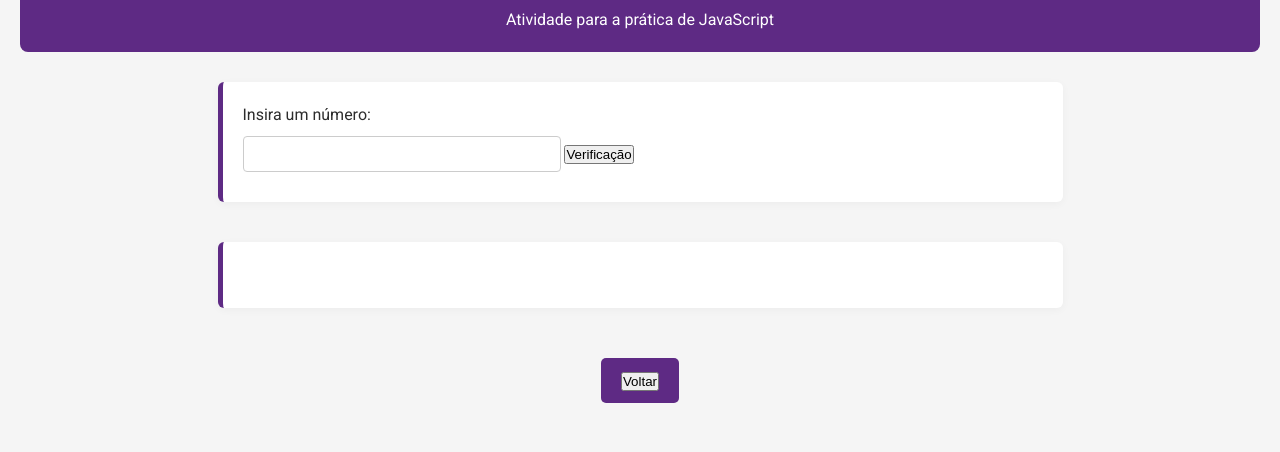
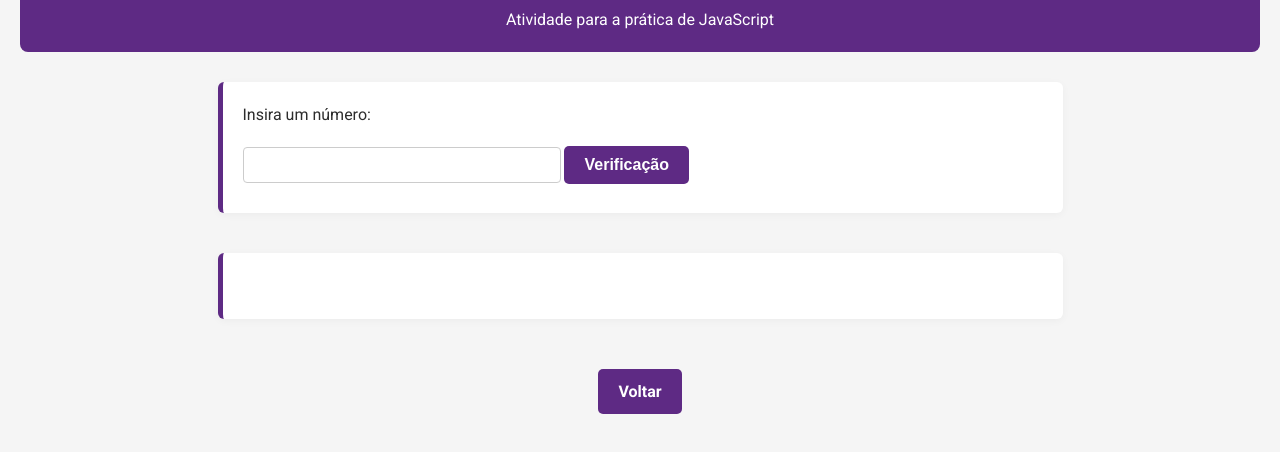
Before and after one commit to colynascimento/aulas_js, a plain HTML site: page !atividades/atividade004_pratica/a.html in a window 1280 px wide. Shown: the part 88-540 px from the top of the page. Drawn offline with Linux system fonts and the light colour scheme.

Commit message:
atividade004 refatoração atividade a

```diff
--- a/!atividades/atividade004_pratica/a.html
+++ b/!atividades/atividade004_pratica/a.html
@@ -8,21 +8,27 @@
   </head>
 
   <body>
+
+    <main>
+      <section aria-labelledby="titulo-verificacao">
         <header>
           <h1 id="titulo-principal">Verificação de Par ou Ímpar</h1>
           <p>Atividade para a prática de JavaScript</p>
         </header>
 
-    <div class="container-principal">
+        <form class="container-principal">
             <label for="numero-verificar">Insira um número:</label>
             <input type="number" id="numero-verificar" name="numero" required>
             <button type="submit" id="btn-verificar">Verificação</button>
-    </div>
+        </form>
 
-    <div class="container-resultado"><span id="resultado-verificacao"></span></div>
+        <output class="container-resultado"><span id="resultado-verificacao"></span></output>
 
-    <div class="container-btn-voltar"><a href="index.html"><button>Voltar</button></a></div>
+        <div class="container-btn-voltar"><a href="index.html">Voltar</a></div>
+      </section>
+    </main>
 
     <script src="js/script.js"></script>
+
   </body>
 </html>
--- a/!atividades/atividade004_pratica/css/style.css
+++ b/!atividades/atividade004_pratica/css/style.css
@@ -33,7 +33,7 @@ h2 {
   font-weight: 500;
 }
 
-.container-principal {
+.container-principal, .container-resultado {
   background-color: #ffffff;
   padding: 20px;
   border-left: 5px solid #5e2a84;
@@ -59,7 +59,11 @@ h2 {
   margin-bottom: 10px;
 }
 
-a {
+.container-resultado {
+  display: block;
+}
+
+a, button {
   display: inline-block;
   margin-top: 10px;
   background-color: #5e2a84;
@@ -69,10 +73,11 @@ a {
   font-size: 16px;
   font-weight: bold;
   cursor: pointer;
+  border: none;
   border-radius: 5px;
 }
 
-a:hover {
+a:hover, button:hover {
   background-color: #7b3db4;
 }
 
```
Lines whose indentation alone changed are shown as unchanged.
